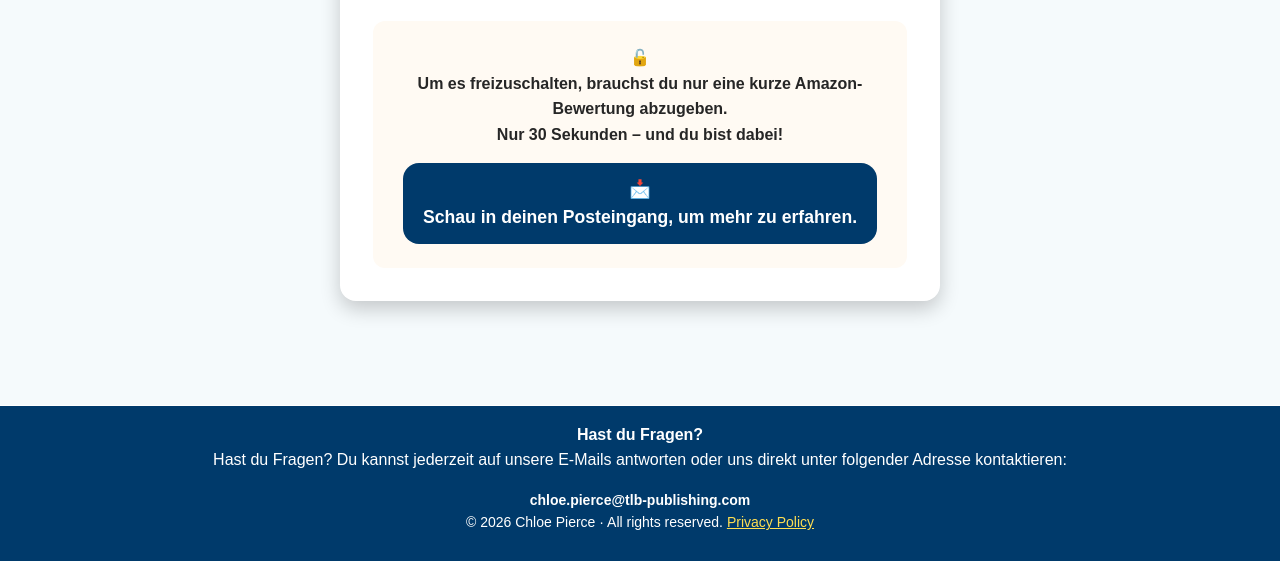
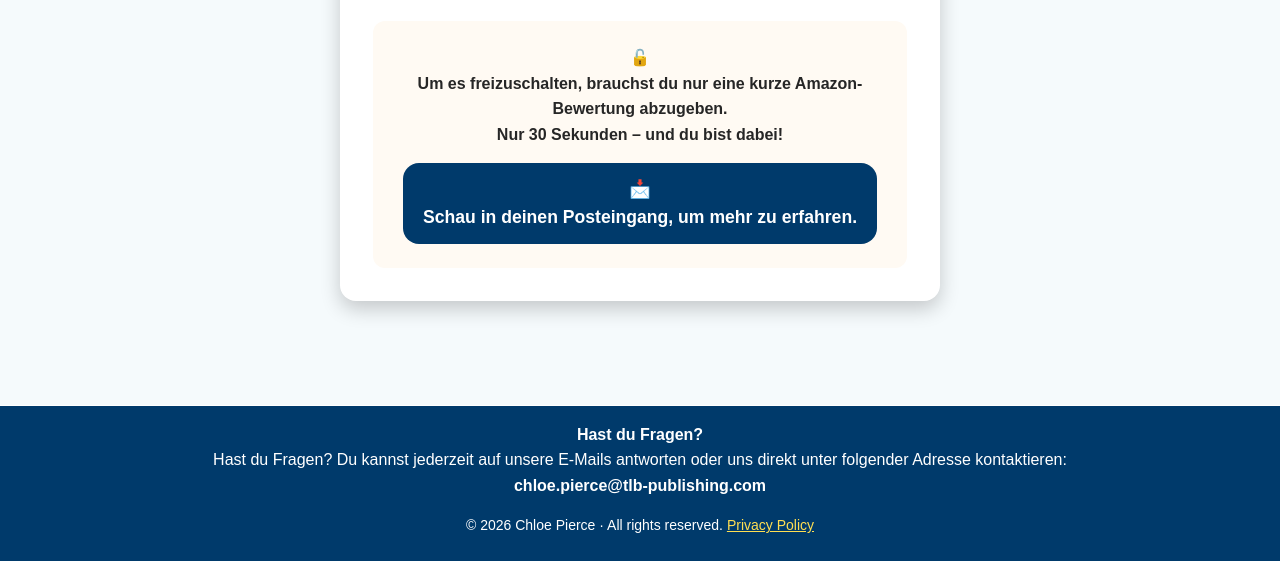
Before and after one commit to Nello29/stimmgabeltherapie, a plain HTML site: page danke/index.html in a window 1280 px wide. Shown: the part 1600-2161 px from the top of the page. Drawn offline with Linux system fonts and the light colour scheme.

Commit message:
Update index.html

```diff
--- a/danke/index.html
+++ b/danke/index.html
@@ -410,7 +410,7 @@
   <footer>
     <div class="container">
       <p class="footer-message">
-        <strong>Hast du Fragen?</strong><br> Hast du Fragen? Du kannst jederzeit auf unsere E-Mails antworten oder uns direkt unter folgender Adresse kontaktieren:<p> <strong>chloe.pierce@tlb-publishing.com</strong></p>
+        <strong>Hast du Fragen?</strong><br> Hast du Fragen? Du kannst jederzeit auf unsere E-Mails antworten oder uns direkt unter folgender Adresse kontaktieren:<br><strong>chloe.pierce@tlb-publishing.com</strong>
       </p>
       <p>
         © 2026 Chloe Pierce · All rights reserved.
```
